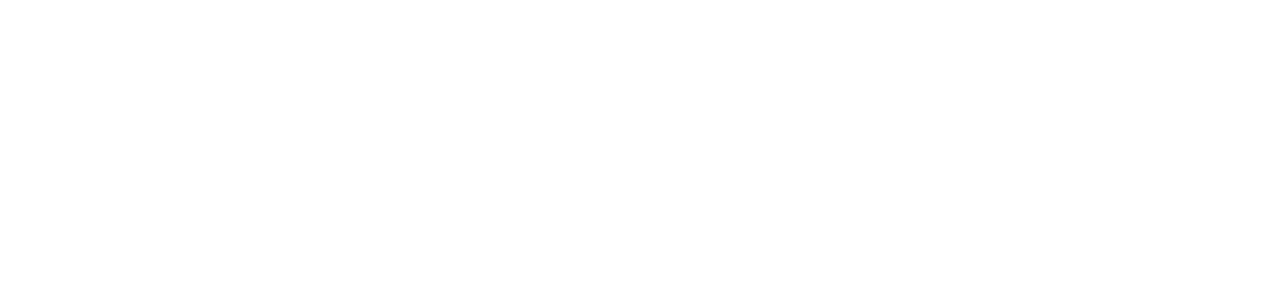
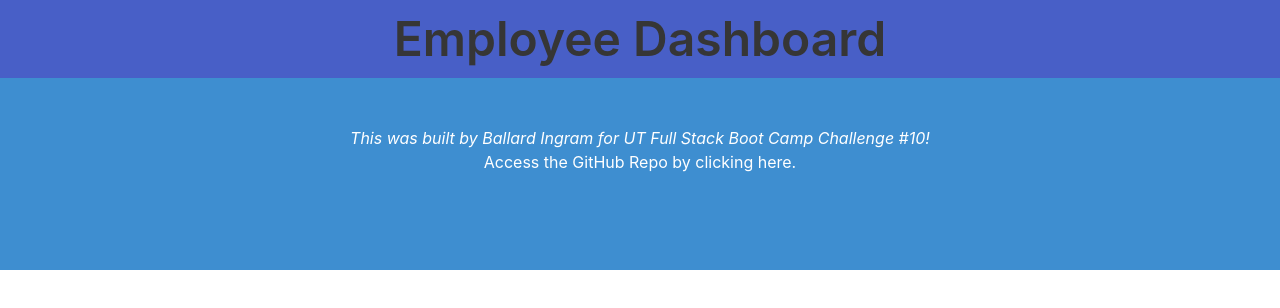
Before and after one commit to ballardingram/challeng10-teamprofilegenerator, a website: page dist/index.html in a window 1280 px wide. Drawn offline with nearby package versions, Linux system fonts and the light colour scheme.

Commit message:
index.html - added header and footer with documentation for reference

```diff
--- a/dist/index.html
+++ b/dist/index.html
@@ -4,7 +4,7 @@
 <head>
     <!-- REQUIRED META TAGS -->
     <meta charset = "UTF-8"/>
-    <meta http-equiv="viewport" content="width=device-width, initial-scale=1.0"/>
+    <meta http-equiv="viewport" content="width=device-width, initial-scale=1"/>
 
     <title> Team Dashboard</title>
 
@@ -17,5 +17,24 @@
 
 </head>
 
+<body>
+<!-- DOCUMENTATION > BULMA FRAMEWORK (https://bulma.io/documentation/overview/start/) USED STARTER CODE AS A REFERENCE -->
+<!-- DOCUMENTATION > BULMA FRAMEWORK (https://bulma.io/documentation/columns/sizes/) -->
+<!-- DOCUMENTATION > BULMA FRAMEWORK (https://bulma.io/documentation/overview/colors/ -->
+<section class = "page-banner has-background-link has-text-white has-text-centered">
+    <div class = "column is-half is-offset-one-quarter">
+    <h1 class = "title is-1">Employee Dashboard</h1>
+    </div>
+</section>
+</body>
 
+<!-- DOCUMENTATION > FOOTER LINK (https://www.freecodecamp.org/news/how-to-use-html-to-open-link-in-new-tab/) USED FOR OPEN IN NEW TAB AND SECURITY CONCERNS -->
+<footer class = "footer has-background-info has-text-white">
+    <div class = "content has-text-centered">
+        <p>
+            <em>This was built by Ballard Ingram for UT Full Stack Boot Camp Challenge #10!</em>
+            <br><a href="https://github.com/ballardingram/challenge10-teamprofilegenerator" class = "has-text-white" target="_blank" rel="noopener noreferrer">Access the GitHub Repo by clicking here.</a>
+        </p>
+    </div>
+</footer>
 </html>
--- a/dist/style.css
+++ b/dist/style.css
@@ -0,0 +1,2 @@
+/* DOCUMENTATION > BULMA FRAMEWORK - CLASSES (https://bulma.io/documentation/overview/classes/)*/
+/* DOCUMENTATION > CSS CLASSES (https://www.w3schools.com/cssref/sel_class.asp)*/
```
